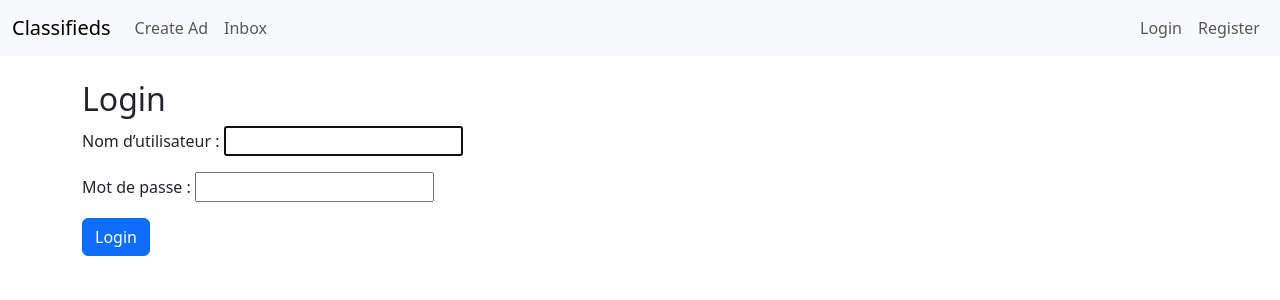
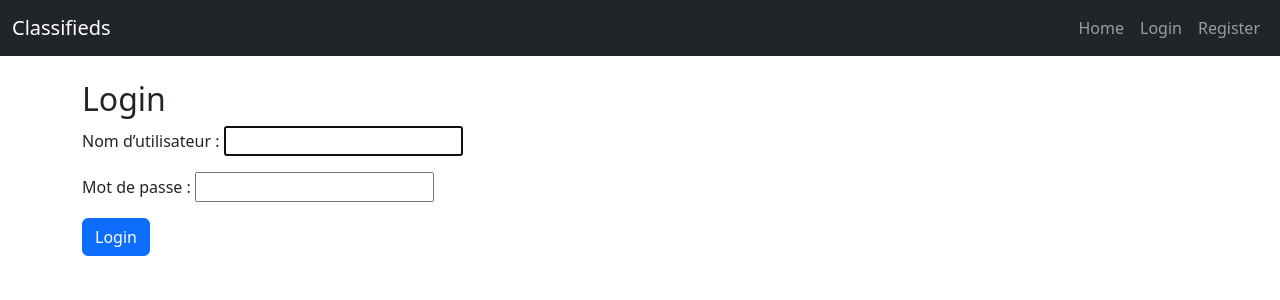
Before and after one commit to SamiHallabi/Projet_Django, a Django app: page /login/?next=/ad/1/report/ in a window 1280 px wide. Shown: the top 300 px of the page. Run offline with Django 5.2, Linux system fonts and the light colour scheme.

```diff
--- a/classifieds_platform/ads/templates/base.html
+++ b/classifieds_platform/ads/templates/base.html
@@ -1,6 +1,6 @@
 {% load static %}
 <!DOCTYPE html>
-<html lang="fr">
+<html lang="en">
 <head>
     <meta charset="UTF-8">
     <meta name="viewport" content="width=device-width, initial-scale=1.0">
@@ -9,31 +9,41 @@
     <link rel="stylesheet" href="{% static 'css/styles.css' %}">
 </head>
 <body>
-    <nav class="navbar navbar-expand-lg navbar-light bg-light">
+    <nav class="navbar navbar-expand-lg navbar-dark bg-dark">
         <div class="container-fluid">
             <a class="navbar-brand" href="{% url 'home' %}">Classifieds</a>
             <button class="navbar-toggler" type="button" data-bs-toggle="collapse" data-bs-target="#navbarNav" aria-controls="navbarNav" aria-expanded="false" aria-label="Toggle navigation">
                 <span class="navbar-toggler-icon"></span>
             </button>
             <div class="collapse navbar-collapse" id="navbarNav">
-                <ul class="navbar-nav me-auto">
+                <ul class="navbar-nav ms-auto">
                     <li class="nav-item">
-                        <a class="nav-link" href="{% url 'ad_create' %}">Create Ad</a>
+                        <a class="nav-link" href="{% url 'home' %}">Home</a>
                     </li>
-                    <li class="nav-item">
-                        <a class="nav-link" href="{% url 'inbox' %}">Inbox</a>
-                    </li>
-                </ul>
-                <ul class="navbar-nav ms-auto">
                     {% if user.is_authenticated %}
+                        <li class="nav-item">
+                            <a class="nav-link" href="{% url 'ad_create' %}">Post Ad</a>
+                        </li>
+                        <li class="nav-item">
+                            <a class="nav-link" href="{% url 'inbox' %}">Inbox</a>
+                        </li>
+                        {% if user.is_staff %}
+                            <li class="nav-item">
+                                <a class="nav-link" href="{% url 'report_management' %}">Manage Reports</a>
+                            </li>
+                        {% endif %}
                         <li class="nav-item dropdown">
-                            <a class="nav-link dropdown-toggle" href="#" id="profileDropdown" role="button" data-bs-toggle="dropdown" aria-expanded="false">
+                            <a class="nav-link dropdown-toggle" href="#" id="navbarDropdown" role="button" data-bs-toggle="dropdown" aria-expanded="false">
                                 {{ user.username }}
                             </a>
-                            <ul class="dropdown-menu dropdown-menu-end" aria-labelledby="profileDropdown">
+                            <ul class="dropdown-menu" aria-labelledby="navbarDropdown">
                                 <li><a class="dropdown-item" href="{% url 'profile' %}">Profile</a></li>
-                                <li><hr class="dropdown-divider"></li>
-                                <li><a class="dropdown-item" href="{% url 'logout' %}">Logout</a></li>
+                                <li>
+                                    <form method="post" action="{% url 'logout' %}">
+                                        {% csrf_token %}
+                                        <button type="submit" class="dropdown-item">Logout</button>
+                                    </form>
+                                </li>
                             </ul>
                         </li>
                     {% else %}
@@ -41,8 +51,7 @@
                             <a class="nav-link" href="{% url 'login' %}">Login</a>
                         </li>
                         <li class="nav-item">
-                            <a class="nav-link" href="{% url 'register' %}">Register</a>
-                        </li>
+                            <a class="nav-link" href="{% url 'register' %}">Register</a></li>
                     {% endif %}
                 </ul>
             </div>
--- /dev/null
+++ b/classifieds_platform/ads/templates/logout.html
@@ -0,0 +1,5 @@
+{% extends 'base.html' %}
+{% block content %}
+    <h1>Logging Out...</h1>
+    <p>You are being logged out. Redirecting to the homepage...</p>
+{% endblock %}
--- a/classifieds_platform/ads/urls.py
+++ b/classifieds_platform/ads/urls.py
@@ -6,13 +6,16 @@ urlpatterns = [
     path('', views.home, name='home'),
     path('register/', views.register, name='register'),
     path('login/', auth_views.LoginView.as_view(template_name='login.html'), name='login'),
-    path('logout/', views.custom_logout, name='logout'),
+    path('logout/', auth_views.LogoutView.as_view(next_page='home'), name='logout', kwargs={'template_name': 'logout.html'}),
     path('ad/create/', views.ad_create, name='ad_create'),
     path('ad/<int:ad_id>/', views.ad_detail, name='ad_detail'),
     path('inbox/', views.inbox, name='inbox'),
+    path('conversation/<int:user_id>/', views.conversation, name='conversation'),
     path('conversation/<int:user_id>/<int:ad_id>/', views.conversation, name='conversation'),
-    path('conversation/<int:user_id>/', views.conversation, name='conversation'),
     path('profile/', views.profile, name='profile'),
     path('ad/<int:ad_id>/report/', views.report_ad, name='report_ad'),
-    path('admin/reports/', views.report_management, name='report_management'),
+    path('report_management/', views.report_management, name='report_management'),
+
+
+
 ]
```
Also changed, not shown: classifieds_platform/ads/admin.py (+8 -6 lines), classifieds_platform/ads/templates/report_management.html (+7 -7 lines), classifieds_platform/ads/views.py (+5 -4 lines), classifieds_platform/ads/forms.py (line endings or trailing spaces).
